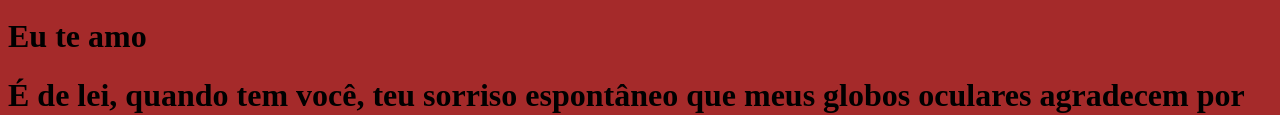
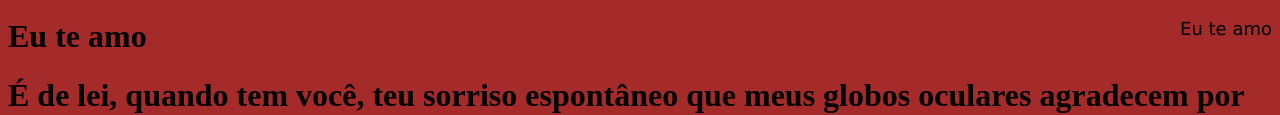
Before and after one commit to Eduardodaya/site-escola2B, a plain HTML site: page index.html in a window 1280 px wide. Shown: the part 351-466 px from the top of the page. Drawn offline with Linux system fonts and the light colour scheme.

Commit message:
Update index.html
Signed-off-by: Lucyy <164035012+Eduardodaya@users.noreply.github.com>

```diff
--- a/index.html
+++ b/index.html
@@ -17,7 +17,9 @@
 
       <h1>Eu realmente me esforcei pra criar esse site, foi a unica forma diferente de se fazer para voce, como sempre digo não quero que as coisas fiquem frias entre a gente eeentão, para que você sinta-se feliz no seu dia que eu não posso estar ai, comcerteza mesmo quando estivermos juntos eu irei fazer tudo o que estiver ao meu alcance e que pra eu transmita um pouco do que eu te amo, fique com algumas frases que escrevi pensando em voce e eu, eu e voce, nos, us, 私たち (lutei aqui para por o acento no e em 'voce', mas n consegui grr que raiva, maldito notbook da escola, porém eu te amo meu bem)</h1>
 
-
+  <div style=" float: right; preenchimento: 40px 50px 35px; font-family:Verdana, Geneva, sans-serif; font-size:18px;">
+    <div class="Upload">Eu te amo</div>
+  </div>
      <h1>Eu te amo</h1>
 
 
```
